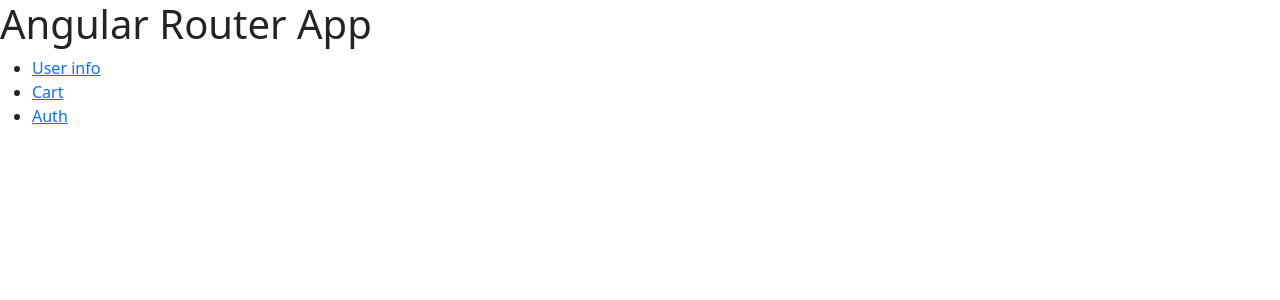
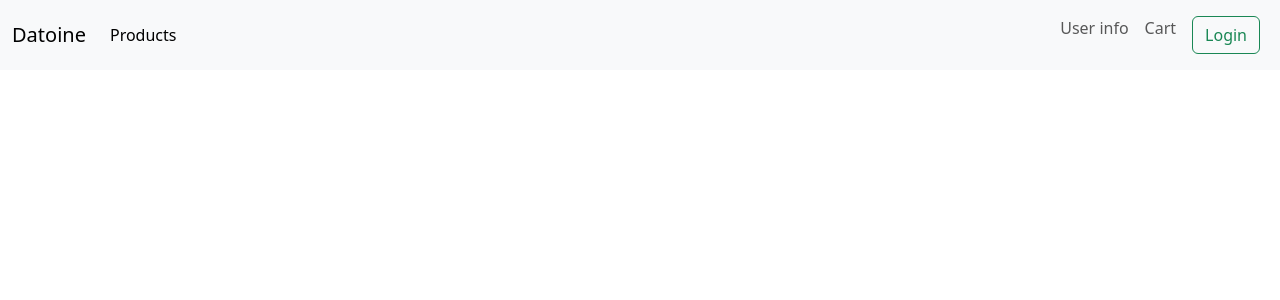
Before and after one commit to Nielk74/ecommerce, an Angular app in the folder datoine/: page / in a window 1280 px wide. Shown: the top 300 px of the page. Built offline with nearby package versions, Linux system fonts and the light colour scheme.

Commit message:
add header

```diff
--- a/datoine/src/app/app.component.html
+++ b/datoine/src/app/app.component.html
@@ -1,10 +1,3 @@
-<h1>Angular Router App</h1>
-<nav>
-  <ul>
-    <li><a routerLink="/user" routerLinkActive="active" ariaCurrentWhenActive="page">User info</a></li>
-    <li><a routerLink="/cart" routerLinkActive="active" ariaCurrentWhenActive="page">Cart</a></li>
-    <li><a routerLink="/auth" routerLinkActive="active" ariaCurrentWhenActive="page">Auth</a></li>
-  </ul>
-</nav>
+<app-header/>
 <!-- The routed views render in the <router-outlet>-->
 <router-outlet></router-outlet>
--- a/datoine/src/app/app.component.ts
+++ b/datoine/src/app/app.component.ts
@@ -1,6 +1,7 @@
 import { CommonModule } from '@angular/common';
 import { Component } from '@angular/core';
 import { RouterLink, RouterLinkActive, RouterOutlet } from '@angular/router';
+import { HeaderComponent } from './header/header.component';
 
 @Component({
   selector: 'app-root',
@@ -10,6 +11,7 @@ import { RouterLink, RouterLinkActive, RouterOutlet } from '@angular/router';
     RouterOutlet,
     RouterLink,
     RouterLinkActive,
+    HeaderComponent
   ],
   templateUrl: './app.component.html',
   styleUrl: './app.component.scss',
--- a/datoine/src/app/header/header.component.html
+++ b/datoine/src/app/header/header.component.html
@@ -1 +1,22 @@
-<p>header works!</p>
+<nav class="navbar navbar-expand-lg bg-body-tertiary">
+    <div class="container-fluid">
+        <a class="navbar-brand" href="/">Datoine</a>
+        <button class="navbar-toggler" type="button" data-bs-toggle="collapse" data-bs-target="#navbarSupportedContent" aria-controls="navbarSupportedContent" aria-expanded="false" aria-label="Toggle navigation">
+        <span class="navbar-toggler-icon"></span>
+      </button>
+      <ul class="navbar-nav me-auto mb-2 mb-lg-0">
+
+        <li class="nav-item">
+            <a class="nav-link active" aria-current="page" href="/">Products</a>
+        </li>
+        </ul>
+        <div class="nav navbar-nav navbar-center" id="navbarSupportedContent">
+            <ul class="navbar-nav me-auto mb-2 mb-lg-0">
+
+                <li><a class="nav-link" routerLink="/user" routerLinkActive="active" ariaCurrentWhenActive="page">User info</a></li>
+                <li><a class="nav-link" routerLink="/cart" routerLinkActive="active" ariaCurrentWhenActive="page">Cart</a></li>
+                <li><a class="nav-link" routerLink="/auth" routerLinkActive="active" ariaCurrentWhenActive="page"><button class="btn btn-outline-success">Login</button></a></li>
+            </ul>
+        </div>
+    </div>
+</nav>
--- a/datoine/src/app/header/header.component.ts
+++ b/datoine/src/app/header/header.component.ts
@@ -1,9 +1,14 @@
 import { Component } from '@angular/core';
+import { RouterLink, RouterLinkActive, RouterOutlet } from '@angular/router';
 
 @Component({
   selector: 'app-header',
   standalone: true,
-  imports: [],
+  imports: [
+    RouterOutlet,
+    RouterLink,
+    RouterLinkActive,
+    HeaderComponent],
   templateUrl: './header.component.html',
   styleUrl: './header.component.scss'
 })
```
